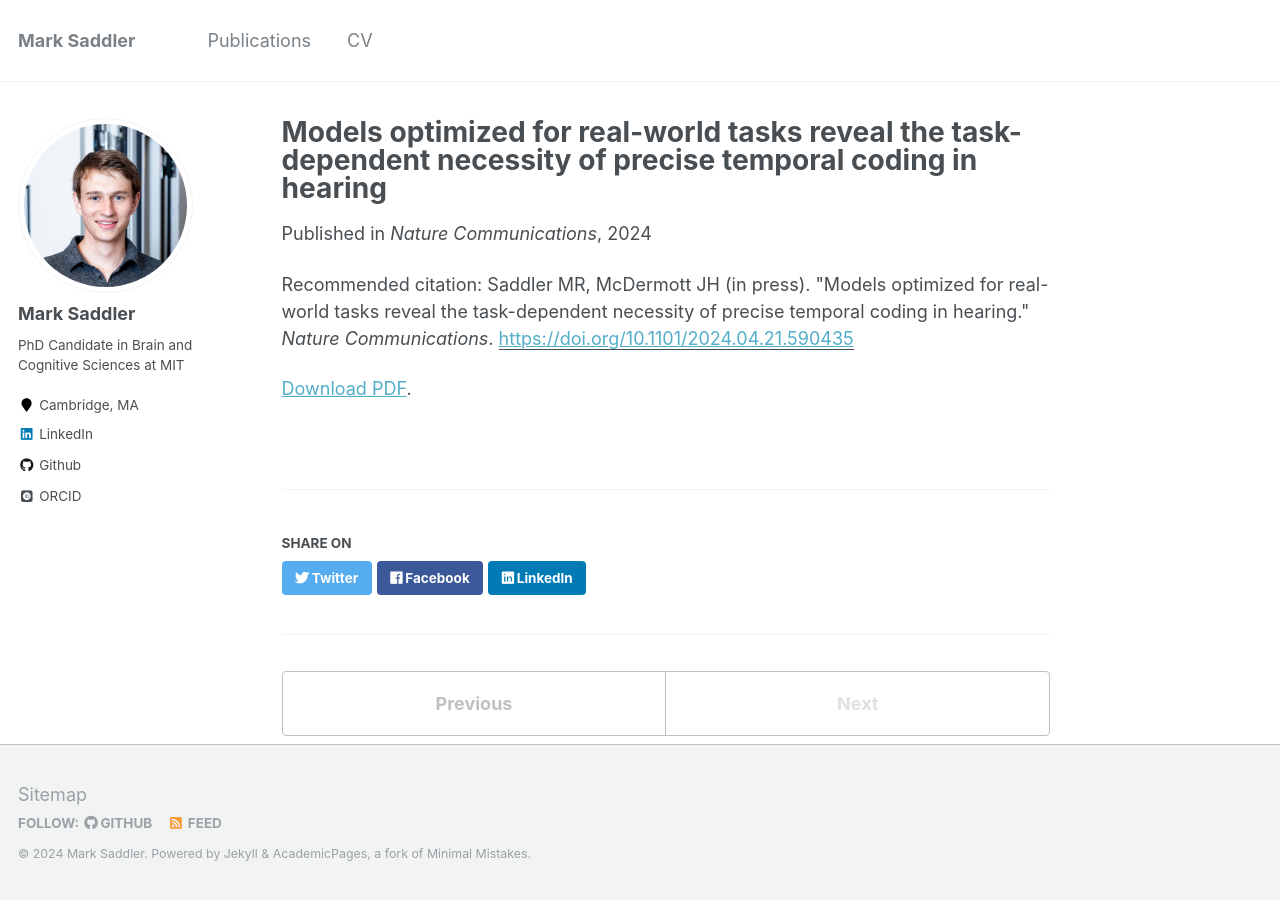
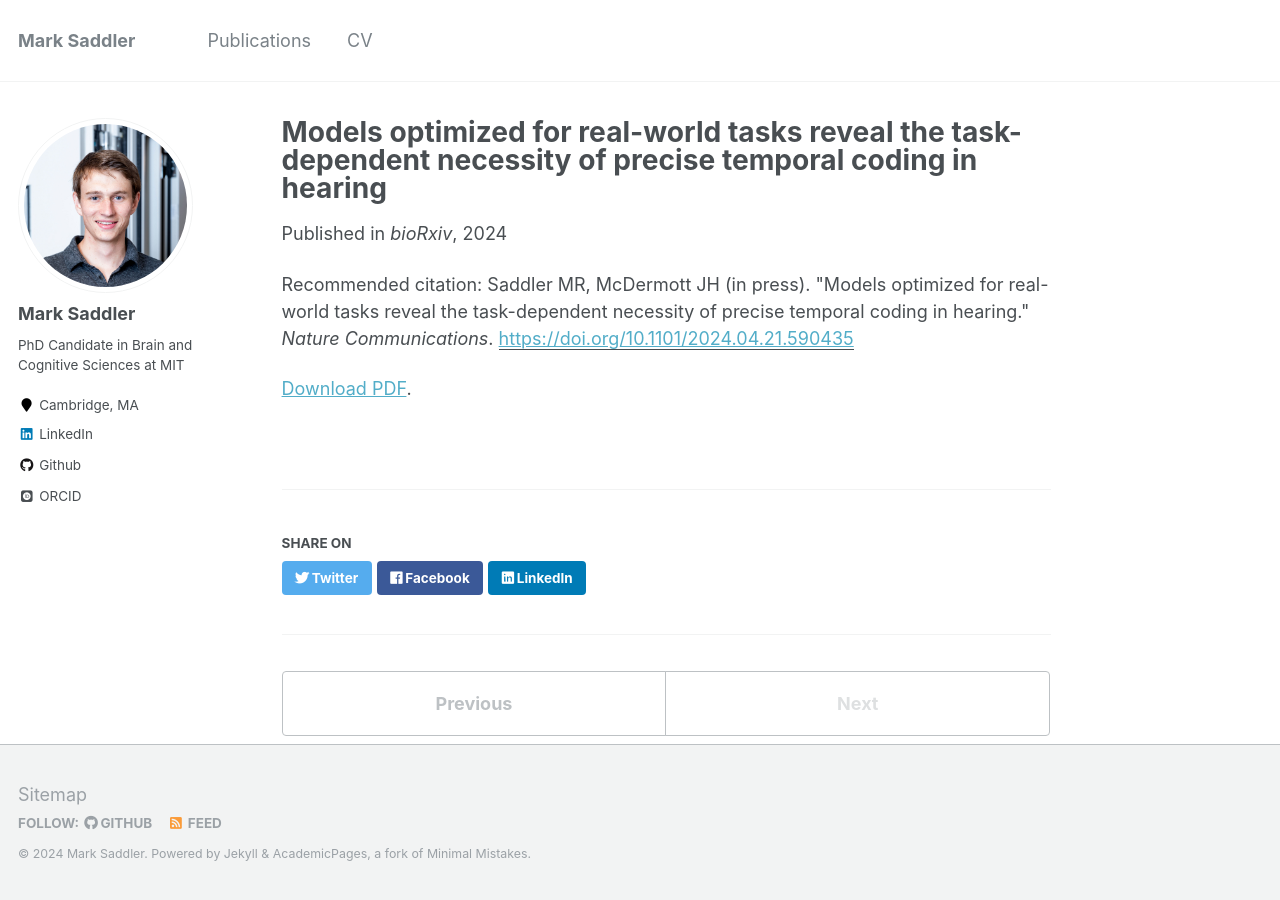
Before and after one commit to msaddler/msaddler.github.io, a Jekyll site: the page built from _publications/2024-12-31_saddler_et_al_ncomm.md, in a window 1280 px wide. Built offline with Jekyll 4.4.1, drawn with Linux system fonts in a browser that asks for light colours; some web fonts are replaced.

Commit message:
fixing preprint publication venue

```diff
--- a/_publications/2024-12-31_saddler_et_al_ncomm.md
+++ b/_publications/2024-12-31_saddler_et_al_ncomm.md
@@ -4,7 +4,7 @@ collection: publications
 permalink: /publication/2024-12-31_saddler_et_al_ncomm
 excerpt: 'Neurons encode information in the timing of their spikes in addition to their firing rates. Spike timing is particularly precise in the auditory nerve, where action potentials phase lock to sound with sub-millisecond precision, but its behavioral relevance remains uncertain. We optimized machine learning models to perform real-world hearing tasks with simulated cochlear input, assessing the precision of auditory nerve spike timing needed to reproduce human behavior. Models with high-fidelity phase locking exhibited more human-like sound localization and speech perception than models without, consistent with an essential role in human hearing. However, the temporal precision needed to reproduce human-like behavior varied across tasks, as did the precision that benefited real-world task performance. These effects suggest that perceptual domains incorporate phase locking to different extents depending on the demands of real-world hearing. The results illustrate how optimizing models for realistic tasks can clarify the role of candidate neural codes in perception.'
 date: 2024-12-31
-venue: 'Nature Communications'
+venue: 'bioRxiv'
 paperurl: 'https://doi.org/10.1101/2024.04.21.590435'
 citation: 'Saddler MR, McDermott JH (in press). &quot;Models optimized for real-world tasks reveal the task-dependent necessity of precise temporal coding in hearing.&quot; <i>Nature Communications</i>.'
 ---
```
